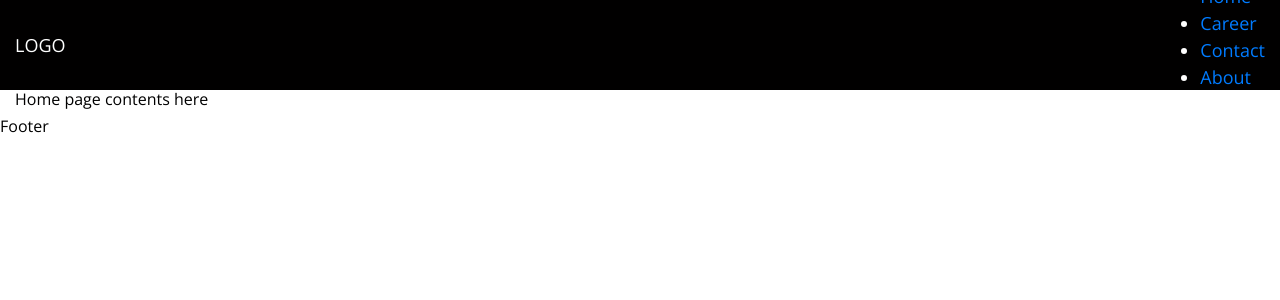
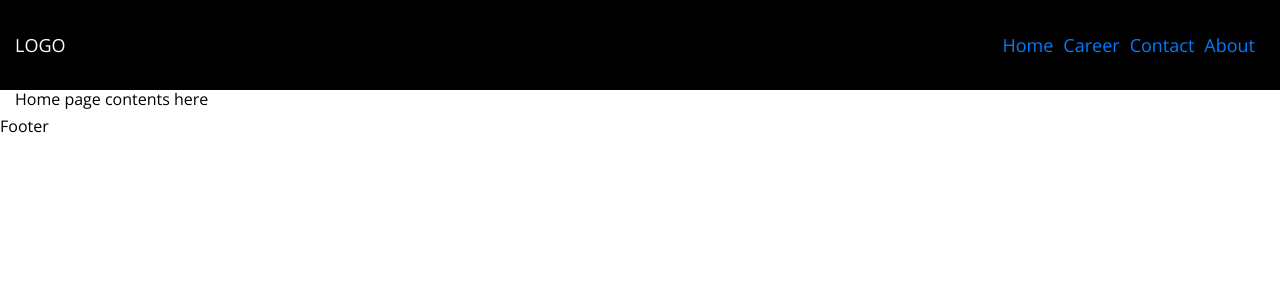
Before and after one commit to lekegitrepo/simple-react-web, a React (Create React App) app: page / in a window 1280 px wide. Shown: the top 300 px of the page. Built offline with nearby package versions, Linux system fonts and the light colour scheme.

Commit message:
position the menu items

```diff
--- a/src/assets/css/default.min.css
+++ b/src/assets/css/default.min.css
@@ -1 +1 @@
-body{color:#010000;font-family:'Open Sans',sans-serif;font-size:18px;font-weight:400;font-style:normal}header{background:#010000;color:#fff;display:block;height:90px;position:relative;width:100%}header .logo{left:15px;position:absolute;top:50%;-webkit-transform:translateY(-50%);-moz-transform:translateY(-50%);transform:translateY(-50%)}header nav{position:absolute;right:15px;top:50%;-webkit-transform:translateY(-50%);-moz-transform:translateY(-50%);transform:translateY(-50%)}
+body{color:#010000;font-family:'Open Sans',sans-serif;font-size:18px;font-weight:400;font-style:normal}header{background:#010000;color:#fff;display:block;height:90px;position:relative;width:100%}header .logo{left:15px;position:absolute;top:50%;-webkit-transform:translateY(-50%);-moz-transform:translateY(-50%);transform:translateY(-50%)}header nav,header nav ul,header nav ul li{margin:0;padding:0}header nav{position:absolute;right:15px;top:50%;-webkit-transform:translateY(-50%);-moz-transform:translateY(-50%);transform:translateY(-50%)}header nav ul li{display:inline-block;list-style-type:none;margin-right:10px}
--- a/src/assets/scss/default.scss
+++ b/src/assets/scss/default.scss
@@ -15,10 +15,23 @@ header {
     @include translateY(-50%);
   }
 
+  nav,
+  nav ul,
+  nav ul li {
+    margin: 0;
+    padding: 0;
+  }
+
   nav {
     position: absolute;
     right: 15px;
     top: 50%;
     @include translateY(-50%);
+
+    ul li {
+      display: inline-block;
+      list-style-type: none;
+      margin-right: 10px;
+    }
   }
 }
```
